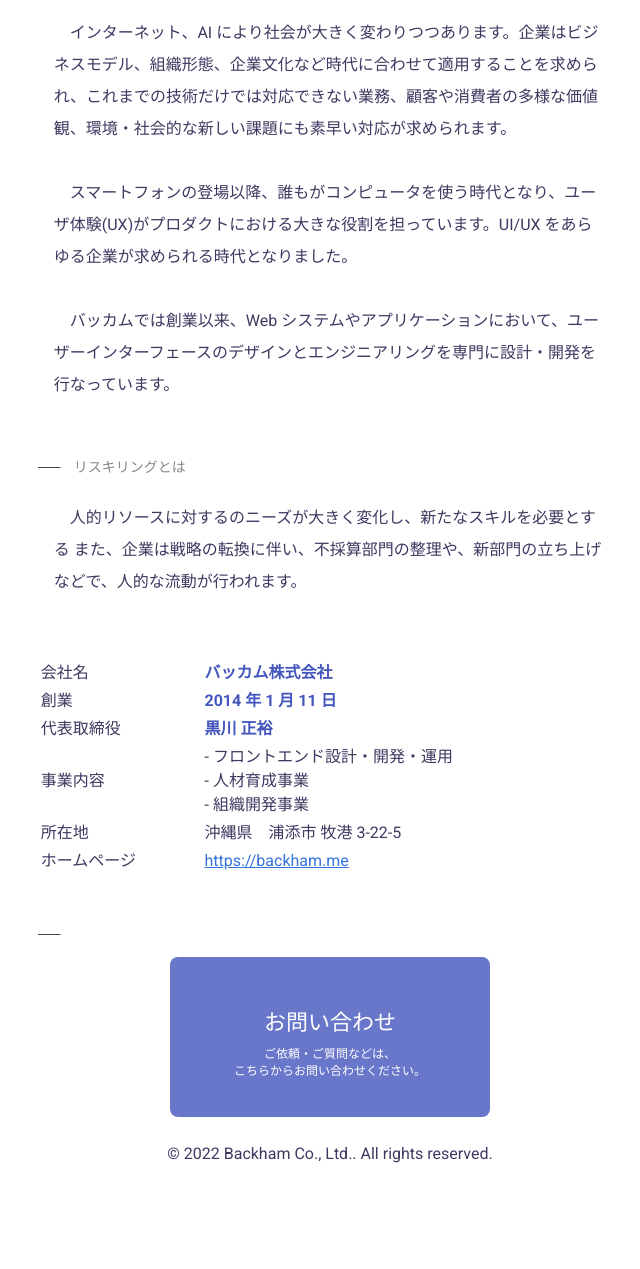
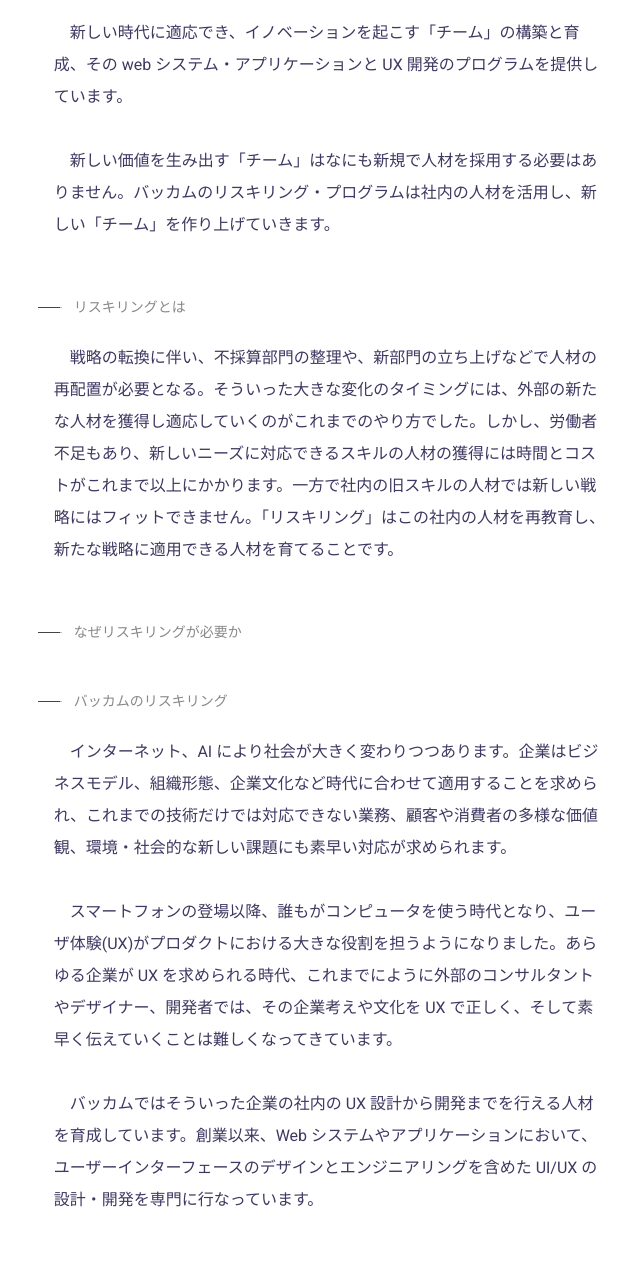
Before and after one commit to masahiro8/bkm_frontend, an Astro site: page /reskilling in a window 1280 px wide. Shown: the part 460-1729 px from the top of the page, without its empty margins (310-950 px from the left). Before the commit the page ends 1671 px from the top, so only its background shows below. Built offline with nearby package versions, Linux system fonts and the light colour scheme; Astro itself is replaced by a stand-in of ours.

Commit message:
1 file modified

```diff
--- a/src/pages/reskilling.md
+++ b/src/pages/reskilling.md
@@ -8,16 +8,23 @@
 
 # 組織を再設計するリスキリング
 
-インターネット、AI により社会が大きく変わりつつあります。企業はビジネスモデル、組織形態、企業文化など時代に合わせて適用することを求められ、これまでの技術だけでは対応できない業務、顧客や消費者の多様な価値観、環境・社会的な新しい課題にも素早い対応が求められます。
+新しい時代に適応でき、イノベーションを起こす「チーム」の構築と育成、その web システム・アプリケーションと UX 開発のプログラムを提供しています。
 
-スマートフォンの登場以降、誰もがコンピュータを使う時代となり、ユーザ体験(UX)がプロダクトにおける大きな役割を担っています。UI/UX をあらゆる企業が求められる時代となりました。
-
-バッカムでは創業以来、Web システムやアプリケーションにおいて、ユーザーインターフェースのデザインとエンジニアリングを専門に設計・開発を行なっています。
+新しい価値を生み出す「チーム」はなにも新規で人材を採用する必要はありません。バッカムのリスキリング・プログラムは社内の人材を活用し、新しい「チーム」を作り上げていきます。
 
 ## リスキリングとは
 
-人的リソースに対するのニーズが大きく変化し、新たなスキルを必要とする
-また、企業は戦略の転換に伴い、不採算部門の整理や、新部門の立ち上げなどで、人的な流動が行われます。
+戦略の転換に伴い、不採算部門の整理や、新部門の立ち上げなどで人材の再配置が必要となる。そういった大きな変化のタイミングには、外部の新たな人材を獲得し適応していくのがこれまでのやり方でした。しかし、労働者不足もあり、新しいニーズに対応できるスキルの人材の獲得には時間とコストがこれまで以上にかかります。一方で社内の旧スキルの人材では新しい戦略にはフィットできません。「リスキリング」はこの社内の人材を再教育し、新たな戦略に適用できる人材を育てることです。
+
+## なぜリスキリングが必要か
+
+## バッカムのリスキリング
+
+インターネット、AI により社会が大きく変わりつつあります。企業はビジネスモデル、組織形態、企業文化など時代に合わせて適用することを求められ、これまでの技術だけでは対応できない業務、顧客や消費者の多様な価値観、環境・社会的な新しい課題にも素早い対応が求められます。
+
+スマートフォンの登場以降、誰もがコンピュータを使う時代となり、ユーザ体験(UX)がプロダクトにおける大きな役割を担うようになりました。あらゆる企業が UX を求められる時代、これまでにように外部のコンサルタントやデザイナー、開発者では、その企業考えや文化を UX で正しく、そして素早く伝えていくことは難しくなってきています。
+
+バッカムではそういった企業の社内の UX 設計から開発までを行える人材を育成しています。創業以来、Web システムやアプリケーションにおいて、ユーザーインターフェースのデザインとエンジニアリングを含めた UI/UX の設計・開発を専門に行なっています。
 
 ###
 
```
